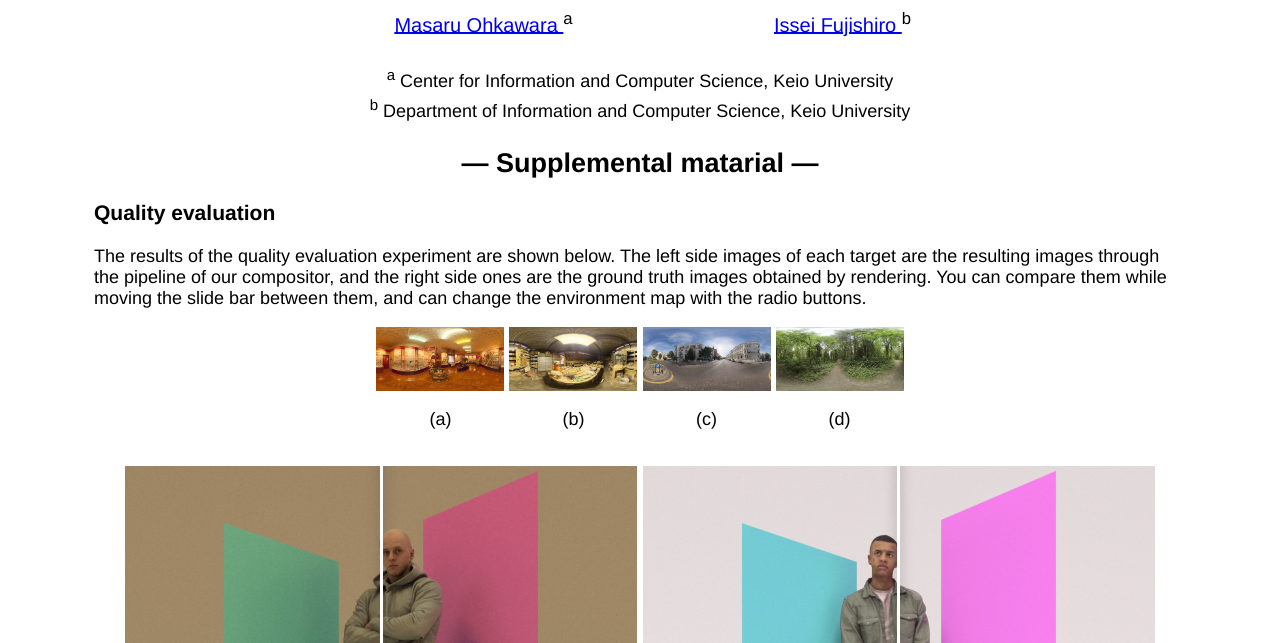
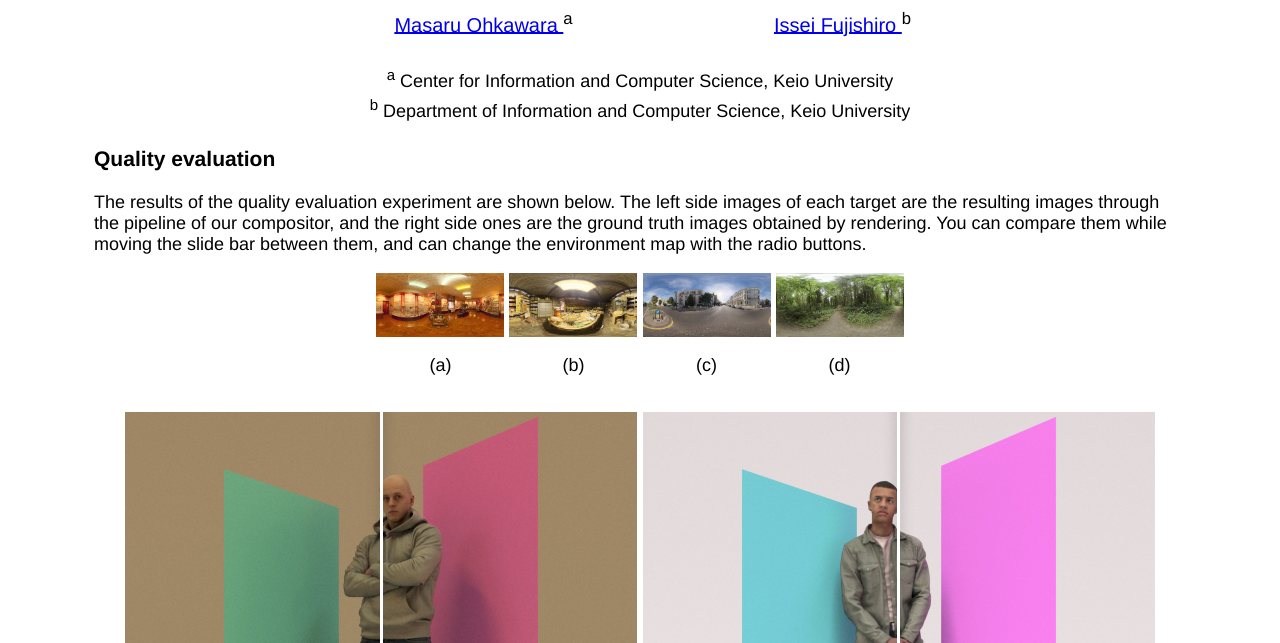
Before and after one commit to MsrOhkwr/illumination-aware-digital-image-compositing, a plain HTML site: page index.html in a window 1280 px wide. Shown: the part 111-754 px from the top of the page. Drawn offline with Linux system fonts and the light colour scheme.

Commit message:
Delete the header (---supplemental material---)

```diff
--- a/index.html
+++ b/index.html
@@ -55,7 +55,6 @@
         </div>
 
         <div class="material">
-            <h2>&mdash; Supplemental matarial &mdash;</h2>
             <div style="text-align: left; margin-left: 3em; margin-right: 3em;">
                 <h3>Quality evaluation</h3>
                 <p>
```
